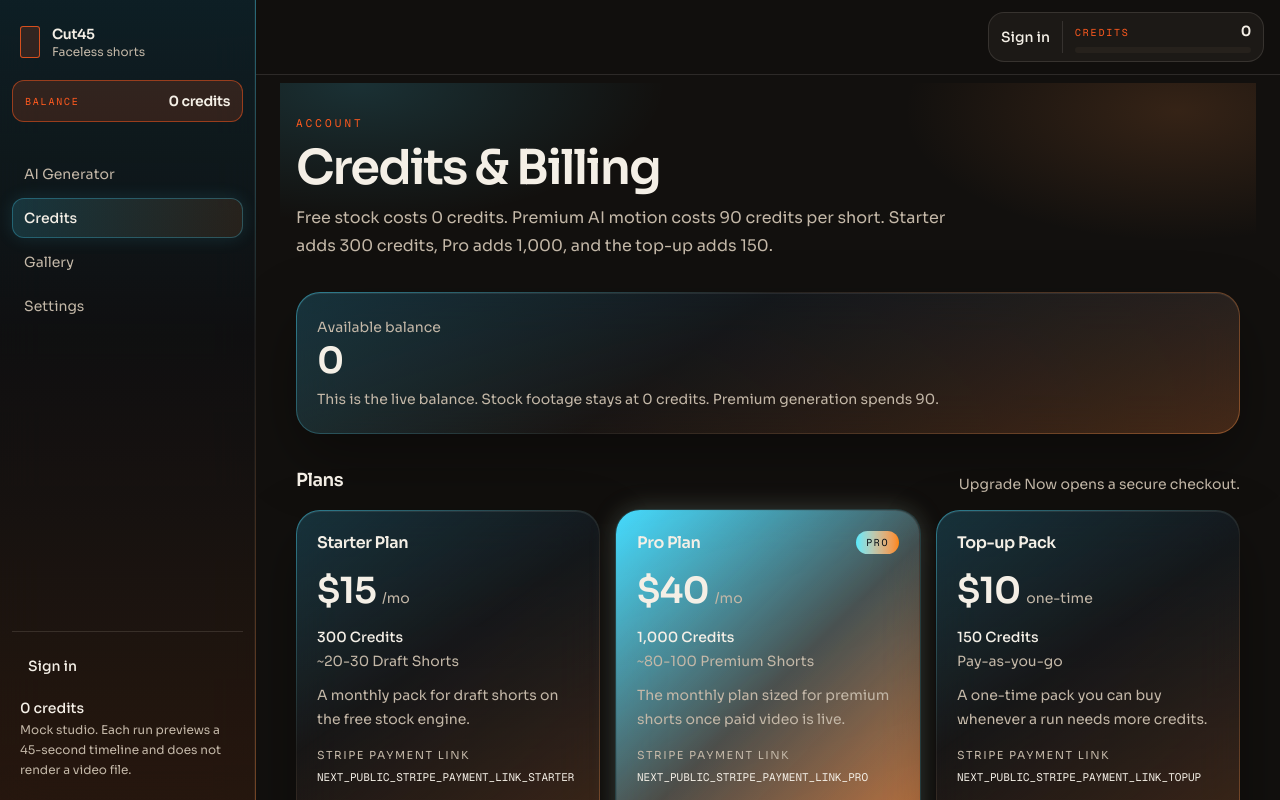
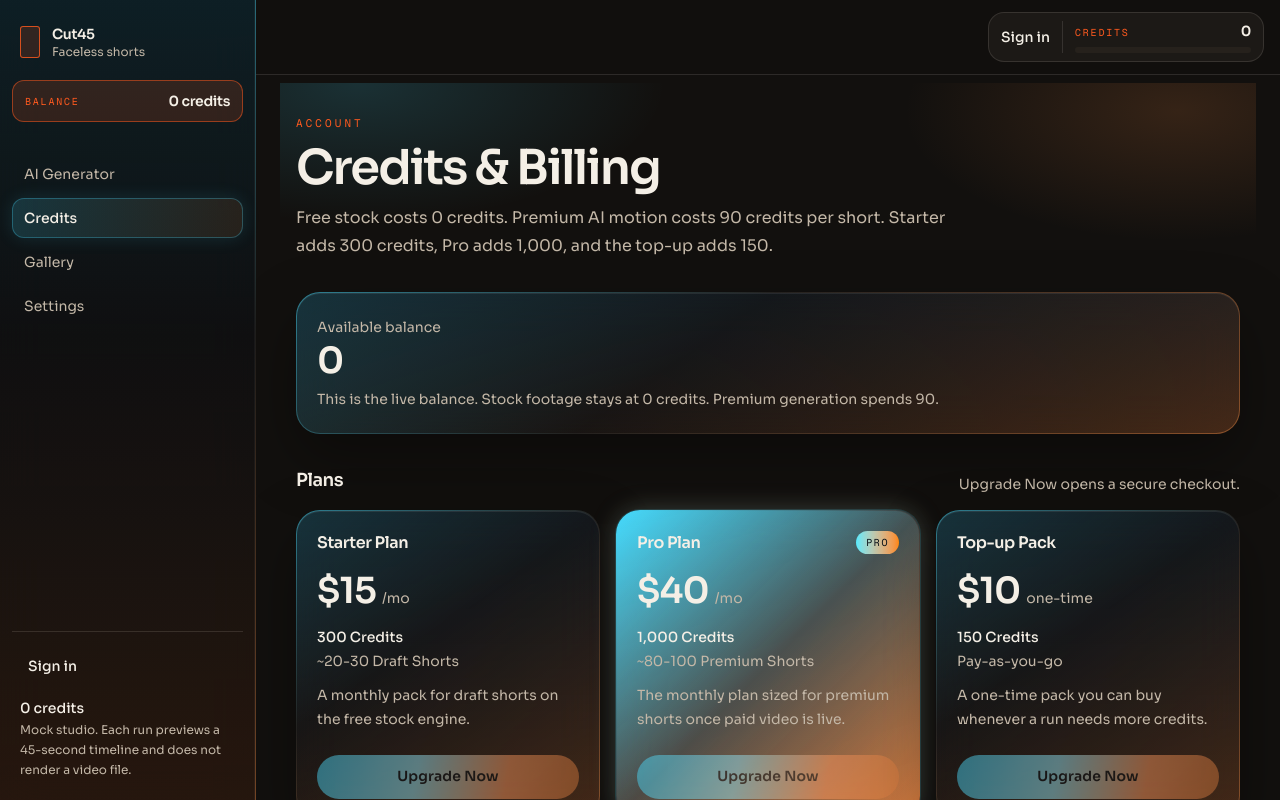
Before and after one commit to ramliancung41-pixel/cut45, a Next.js app: page /credits in a window 1280 px wide. Shown: the top 800 px of the page. Built offline with nearby package versions, Linux system fonts and the light colour scheme; no server answers.

Commit message:
Hide raw Stripe links and keep checkout on Upgrade Now.
Co-authored-by: Cursor <cursoragent@cursor.com>

```diff
--- a/components/billing-plans.tsx
+++ b/components/billing-plans.tsx
@@ -45,13 +45,6 @@ export function BillingPlans() {
               <p className="mt-1 text-sm text-muted">{plan.volume}</p>
               <p className="mt-3 text-sm leading-6 text-muted">{plan.summary}</p>
 
-              <p className="mt-4 text-[11px] uppercase tracking-[0.14em] text-muted">
-                Stripe Payment Link
-              </p>
-              <p className="mt-1 break-all font-mono text-[11px] leading-5">
-                {plan.stripePaymentLink || plan.stripePaymentLinkEnv}
-              </p>
-
               <UpgradeNowButton
                 plan={plan.id}
                 paymentLink={plan.stripePaymentLink}
```
